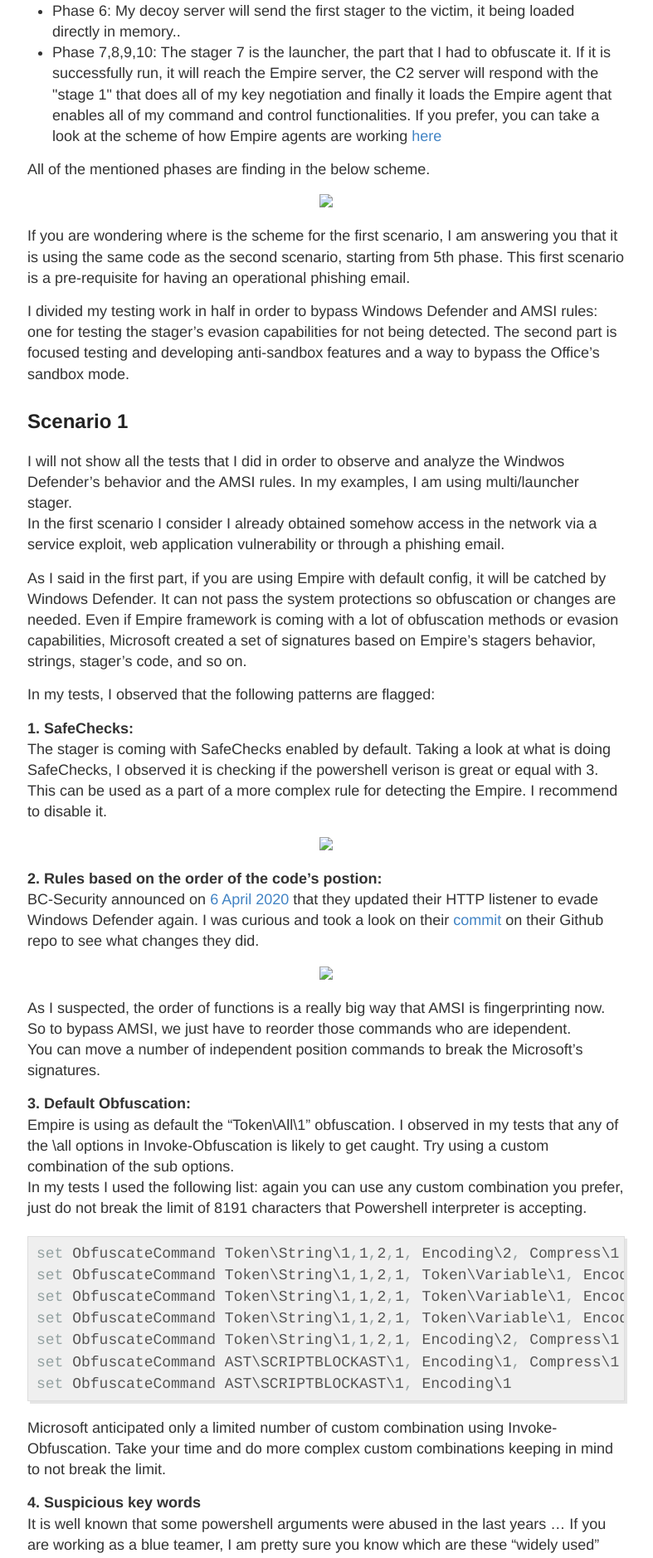
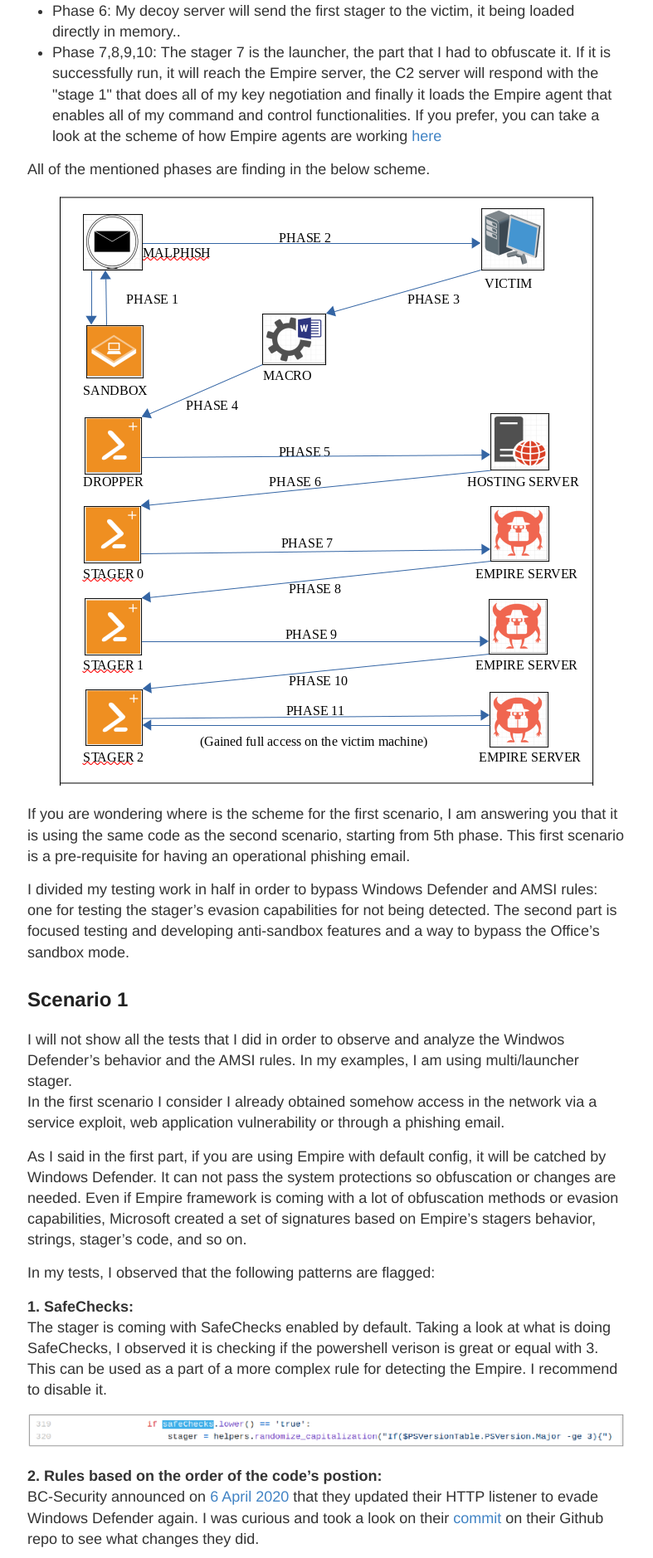
Before and after one commit to whmacmac/test, a Jekyll site: the page built from _posts/2020-04-22-RedTeam-Exercises-with-OpenSource-Tools-Part-2.md, in a window 1280 px wide. Shown: the part 1683-3561 px from the top of the page at 83% size, without its empty margins (247-1034 px from the left). Built offline with Jekyll 4.4.1, drawn with Linux system fonts in a browser that asks for light colours.

Commit message:
Update 2020-04-22-RedTeam-Exercises-with-OpenSource-Tools-Part-2.md

```diff
--- a/_posts/2020-04-22-RedTeam-Exercises-with-OpenSource-Tools-Part-2.md
+++ b/_posts/2020-04-22-RedTeam-Exercises-with-OpenSource-Tools-Part-2.md
@@ -37,7 +37,7 @@ Lets speak a bit about how our phishing mail from the 2nd scenario will look, ho
 
 All of the mentioned phases are finding in the below scheme.
 <div>
-<center><img src="/images/2020-04-16-RedTeam-Exercises-with-OpenSource-Tools-Part-2.md/arhitecturef.png">
+<center><img src="/images/2020-04-11-RedTeam-Exercises-with-OpenSource-Tools-Part-1.md/arhitecturef.png">
  </center>
 </div>
 
@@ -57,7 +57,7 @@ In my tests, I observed that the following patterns are flagged:<br/>
 <b>1. SafeChecks:</b><br/>
 The stager is coming with SafeChecks enabled by default. Taking a look at what is doing SafeChecks, I observed it is checking if the powershell verison is great or equal with 3. This can be used as a part of a more complex rule for detecting the Empire. I recommend to disable it.
 <div>
-<center><img src="/images/2020-04-16-RedTeam-Exercises-with-OpenSource-Tools-Part-2.md/powershellversion.png">
+<center><img src="/images/2020-04-11-RedTeam-Exercises-with-OpenSource-Tools-Part-1.md/powershellversion.png">
  </center>
 </div>
 
@@ -65,7 +65,7 @@ The stager is coming with SafeChecks enabled by default. Taking a look at what i
 BC-Security announced on <a href="https://twitter.com/BCSecurity1/status/1247165928757800965" style="text-decoration: none;">6 April 2020</a> that they updated their HTTP listener to evade Windows Defender again. I was curious and took a look on their <a href="https://github.com/BC-SECURITY/Empire/pull/148/commits/3bc0eb6e435f39981092ed823da623e22146d2bc" style="text-decoration: none;">commit</a> on their Github repo to see what changes they did.
 
 <div>
-<center><img src="/images/2020-04-16-RedTeam-Exercises-with-OpenSource-Tools-Part-2.md/httpevader.png">
+<center><img src="/images/2020-04-11-RedTeam-Exercises-with-OpenSource-Tools-Part-1.md/httpevader.png">
  </center>
 </div>
 
@@ -102,7 +102,7 @@ It is well known that some powershell arguments were abused in the last years ..
 The Empire's stager (multi/launcher) is coming with the 'encodedcommand' command as enabled by default. Besides this, the empire's listeners (HTTP listener) is using all of the above arguments as part of the launcher syntax. When they are used together, most likely there is something suspicious. Use only 'noninteractive' or '-windowsstyle hidden' if it is needed.
 
 <div>
-<center><img src="/images/2020-04-16-RedTeam-Exercises-with-OpenSource-Tools-Part-2.md/launcher.png">
+<center><img src="/images/2020-04-11-RedTeam-Exercises-with-OpenSource-Tools-Part-1.md/launcher.png">
  </center>
 </div>
 
@@ -119,7 +119,7 @@ I am using the only in memory downloader. I invite you to take a look on it in c
 <br/> I can also obfuscate more the dropper with Invoke-Obfuscation, for escaping the most exotic SIEM/HIDS rules but I am not doing it this time.
 
 <div>
-<center><img src="/images/2020-04-16-RedTeam-Exercises-with-OpenSource-Tools-Part-2.md/cradle.png">
+<center><img src="/images/2020-04-11-RedTeam-Exercises-with-OpenSource-Tools-Part-1.md/cradle.png">
  </center>
 </div>
 
```
